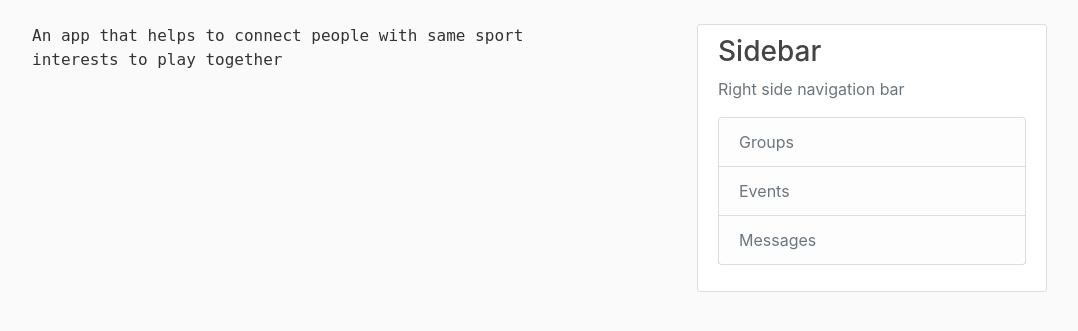
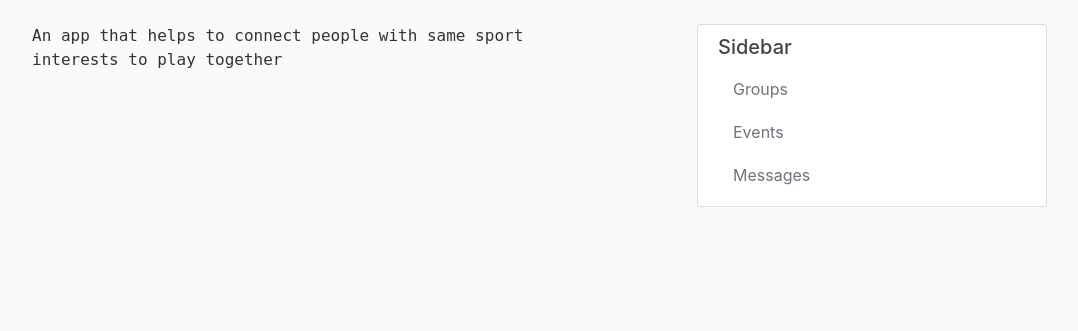
Before and after one commit to Werozel/PlayersPairingSystem, a Flask app: page /about in a window 1280 px wide. Shown: the part 56-387 px from the top of the page, without its empty margins (148-1226 px from the left). Run offline with Flask 2, Linux system fonts and the light colour scheme; some libraries are stand-ins or nearby versions.

Commit message:
Изменил стиль меню

```diff
--- a/static/main.css
+++ b/static/main.css
@@ -98,3 +98,11 @@ a.article-title:hover {
   margin-bottom: 0;
   margin-top: 0;
 }
+
+.my-list-group-item{
+  position:relative;
+  display:block;
+  padding:10px 15px;
+  margin-bottom:-1px;
+  background-color:#fff;
+}
--- a/templates/main.html
+++ b/templates/main.html
@@ -69,26 +69,24 @@
             {%  else %}
                 <div class="col-md-4">
                     <div class="content-section">
-                        <h3>Sidebar</h3>
-                            <p class='text-muted'>Right side navigation bar
+                        <h5>Sidebar</h5>
                         <ul class="list-group">
-                                <li class="list-group-item list-group-item-light">
+                            <li class="my-list-group-item list-group-item-light">
                                 <a href="{{url_for('group', action='my')}}" class="text-secondary">Groups</a>
                             </li>
-                                <li class="list-group-item list-group-item-light">
+                            <li class="my-list-group-item list-group-item-light">
                                 <a href="{{url_for('my_events')}}" class="text-secondary">Events</a>
                             </li>
                             {%  if current_user.is_notified and current_user.is_notified() == true %}
-                                    <li class="list-group-item list-group-item-light">
+                                <li class="my-list-group-item list-group-item-light">
                                     <a id="messages" href="{{url_for('chats', action='all')}}" class="text-secondary"><span style="color: red">Messages (!)</span></a>
                                 </li>
                             {% else %}
-                                    <li class="list-group-item list-group-item-light">
+                                <li class="my-list-group-item list-group-item-light">
                                     <a id="messages" href="{{url_for('chats', action='all')}}" class="text-secondary">Messages</a>
                                 </li>
                             {%  endif %}
                     </ul>
-                            </p>
                     </div>
                 </div>
             {% endif %}
```
Lines whose indentation alone changed are shown as unchanged.
